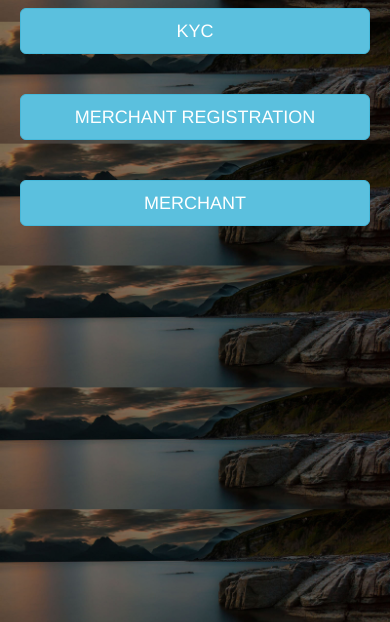
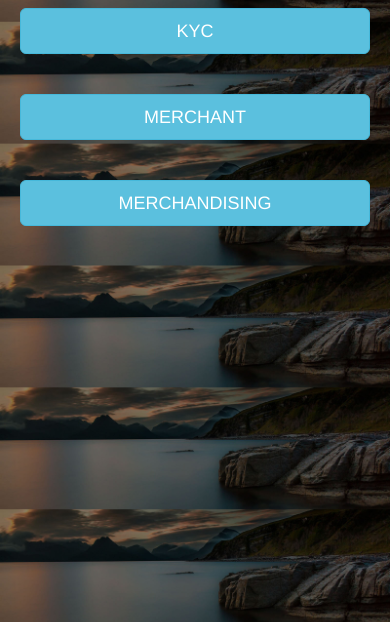
Before and after one commit to gmarimo/kycapp, a plain HTML site: page www/index.html in a window 390 px wide. Shown: the part 222-844 px from the top of the page. Drawn offline with nearby package versions, Linux system fonts and the light colour scheme; some packages are replaced by stand-ins of ours.

Commit message:
Update index.html

```diff
--- a/www/index.html
+++ b/www/index.html
@@ -78,9 +78,9 @@
 
            <a href = "http://http://www.bulkmessagingweb.com/kycapp/kyc.html"><button type="button" id = "merchant-btn" class="btn btn-info btn-lg btn-block">KYC</button></a><br><br>
 
-           <a href="http://www.codel.co.zw/kycapp/merchantRegistration.html"><button type="button" id = "merchant-btn" class="btn btn-info btn-lg btn-block">MERCHANT REGISTRATION</button></a><br><br>
+           <a href="http://http://www.bulkmessagingweb.com/kycapp/merchant.html"><button type="button" id = "merchant-btn" class="btn btn-info btn-lg btn-block">MERCHANT</button></a><br><br>
 
-           <a href = "http://www.codel.co.zw/kycapp/merchant.html"><button type="button" id = "merchant-btn" class="btn btn-info btn-lg btn-block">MERCHANT</button></a>
+           <a href = "http://www.bulkmessagingweb.com/kycapp/merchantRegistration.html"><button type="button" id = "merchant-btn" class="btn btn-info btn-lg btn-block">MERCHANDISING</button></a>
 
          </div>
 
```
